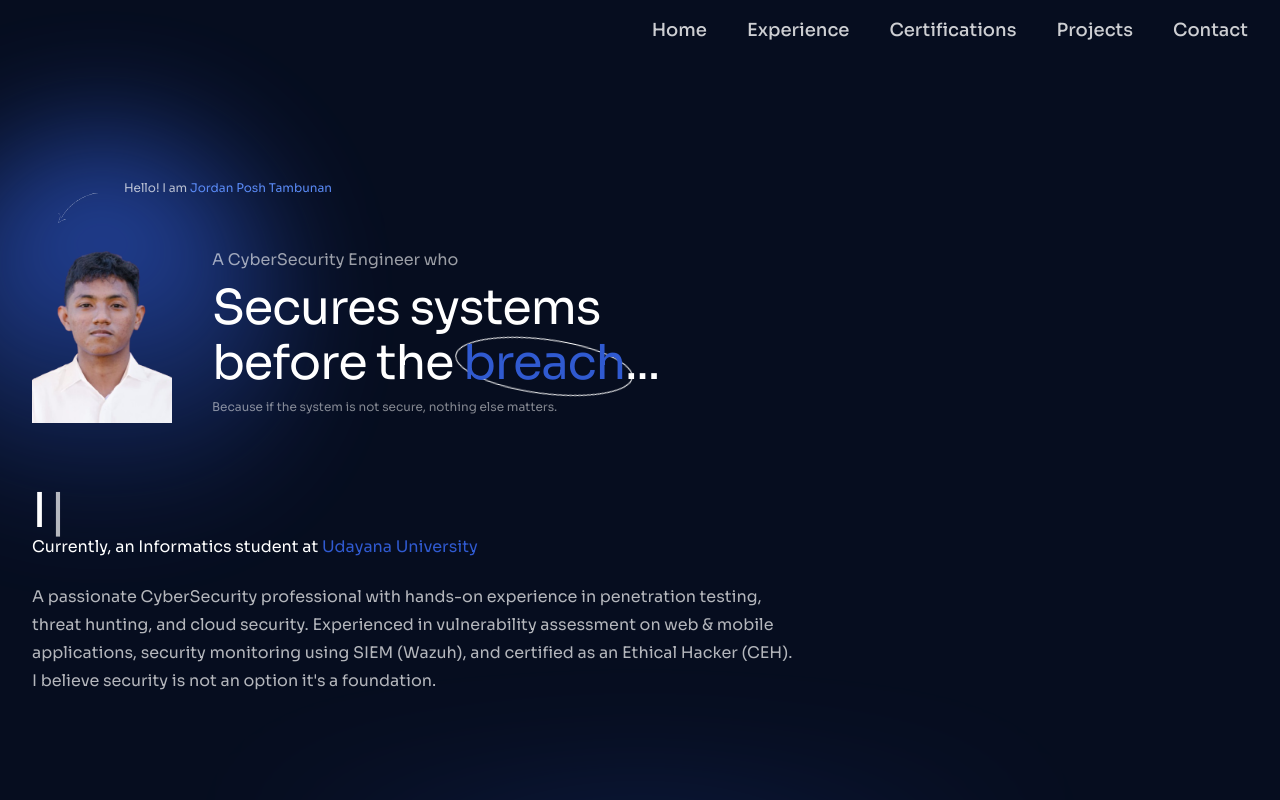
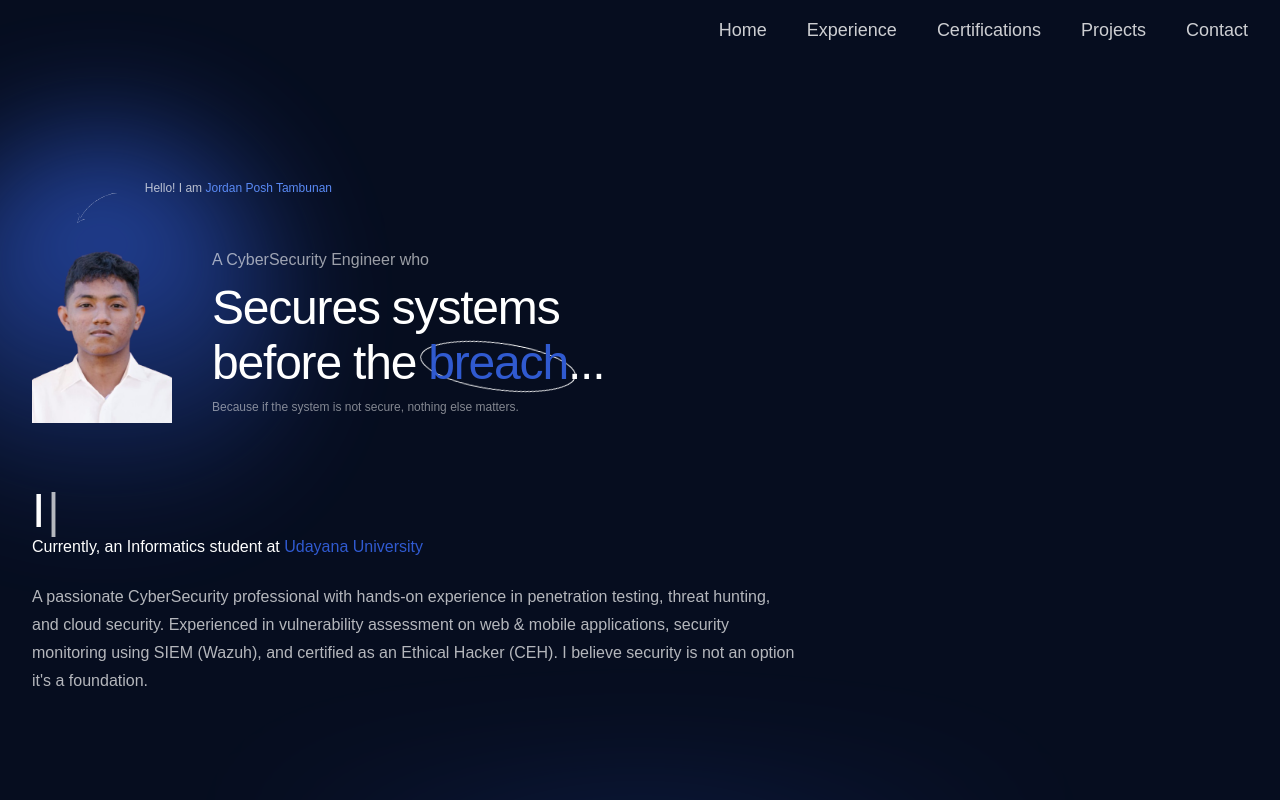
Before and after one commit to JordanPoshTambunan/next.js-portfolio, a Next.js app: page / in a window 1280 px wide. Shown: the top 800 px of the page. Built offline with nearby package versions, Linux system fonts and the light colour scheme.

Commit message:
testwarna

```diff
--- a/src/app/globals.css
+++ b/src/app/globals.css
@@ -26,5 +26,5 @@ html {
 body {
   background: var(--background);
   color: var(--foreground);
-   font-family: "Sora", sans-serif;
+   font-family: "Outfit", sans-serif;
 }
```
